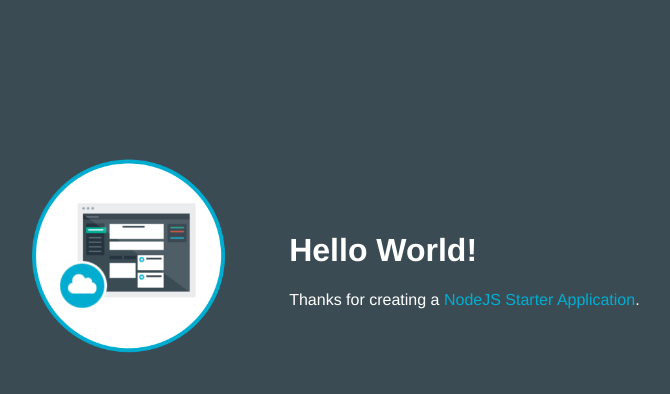
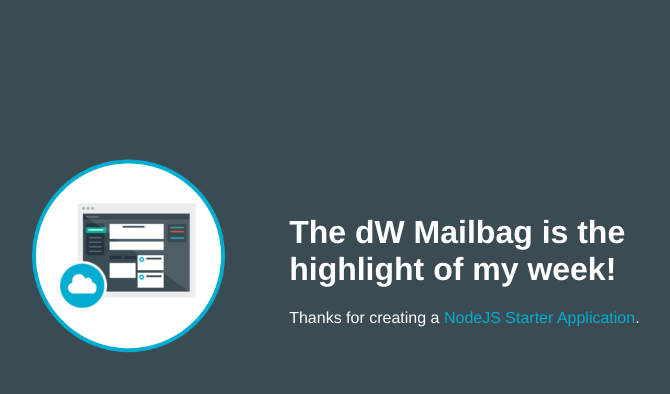
Before and after one commit to IBM/dWSimpleApp, a website: page public/index.html in a window 1280 px wide. Shown: the whole page, without its empty margins (253-923 px from the left). Drawn offline with Linux system fonts and the light colour scheme.

Commit message:
Updated the home page

```diff
--- a/public/index.html
+++ b/public/index.html
@@ -16,7 +16,7 @@
           <img class = "newappIcon" src="images/newapp-icon.png">
         </td>
         <td>
-          <h1 id="message">Hello World!</h1>
+          <h1 id="message">The dW Mailbag is the highlight of my week!</h1>
           <p class='description'></p> Thanks for creating a <span class = "blue">NodeJS Starter Application</span>.
         </td>
       </tr>
```
